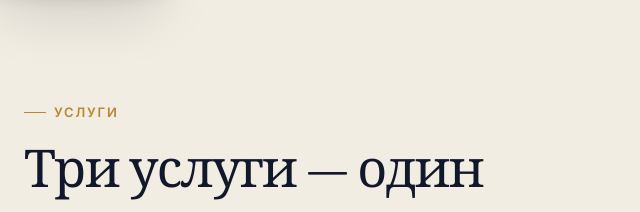
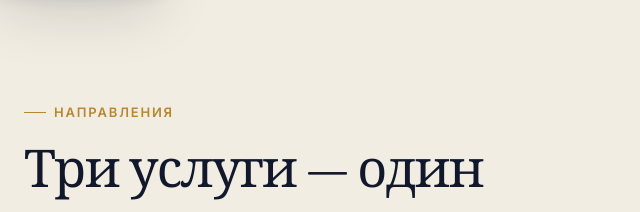
Before and after one commit to minaikhansaltanat-prog/uldana, a website: page index.html in a window 1280 px wide. Shown: the part 2079-2291 px from the top of the page, 0-640 px from the left. Drawn offline with nearby package versions, Linux system fonts and the light colour scheme.

Commit message:
Rename services section eyebrow label to "Направления"
Correcting the previous change — the eyebrow tag above the heading
should read "Направления" (KZ: "Бағыттар"), not "Услуги".

```diff
--- a/index.html
+++ b/index.html
@@ -1491,7 +1491,7 @@ html[data-theme="dark"] .chat-msg.bot{background:rgba(255,255,255,.06);}
 <section class="section section-alt" id="services">
   <div class="container">
     <div class="section-head">
-      <div class="eyebrow"><span class="i18n-ru">Услуги</span><span class="i18n-kz">Қызметтер</span></div>
+      <div class="eyebrow"><span class="i18n-ru">Направления</span><span class="i18n-kz">Бағыттар</span></div>
       <h2 class="section-title"><span class="i18n-ru">Три услуги — один результат</span><span class="i18n-kz">Үш қызмет — бір нәтиже</span></h2>
       <p class="section-sub"><span class="i18n-ru">Полный цикл маркетинга и продаж вашего бизнеса под управлением искусственного интеллекта.</span><span class="i18n-kz">Бизнесіңіздің толық маркетинг пен сату циклі жасанды интеллект басқаруымен.</span></p>
     </div>
```
